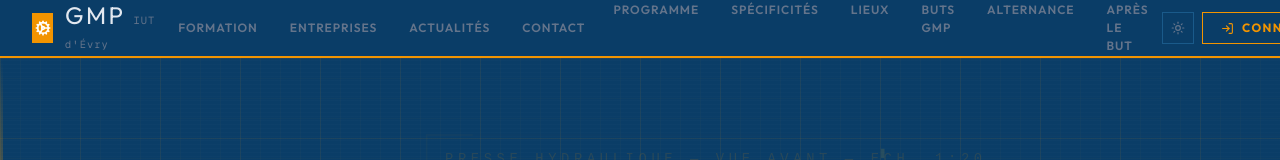
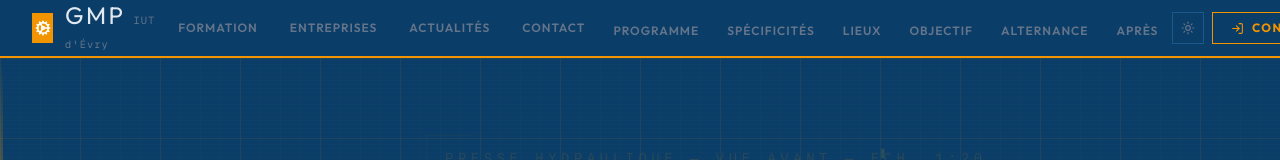
Before and after one commit to hyosua/gmp, a Next.js app: page / in a window 1280 px wide. Shown: the top 160 px of the page. Built offline with nearby package versions, Linux system fonts and the light colour scheme; no server answers.

Commit message:
correction du probleme de style

```diff
--- a/src/components/forge/Nav.tsx
+++ b/src/components/forge/Nav.tsx
@@ -101,33 +101,40 @@ export function Nav() {
           ))}
         </div>
 
-        <div style={{ display: "flex", gap: "0.25rem" }} className="hidden md:flex">
+        <div style={{ display: "flex", gap: "3" }} className="hidden md:flex">
 
+          <div style={{ marginTop: "1px" }}>
             <a style={linkstyles} href="/presentation/programme" onMouseEnter={(e) => (e.currentTarget.style.color = C.primary)}
               onMouseLeave={(e) => (e.currentTarget.style.color = C.muted)}>
               Programme
             </a>
+
+
             <a style={linkstyles} href="/presentation/specificite" onMouseEnter={(e) => (e.currentTarget.style.color = C.primary)}
               onMouseLeave={(e) => (e.currentTarget.style.color = C.muted)}>
               Spécificités
             </a>
+
             <a style={linkstyles} href="/presentation/lieu" onMouseEnter={(e) => (e.currentTarget.style.color = C.primary)}
               onMouseLeave={(e) => (e.currentTarget.style.color = C.muted)}>
               Lieux
             </a>
+
             <a style={linkstyles} href="/presentation/but-gmp" onMouseEnter={(e) => (e.currentTarget.style.color = C.primary)}
               onMouseLeave={(e) => (e.currentTarget.style.color = C.muted)}>
-            Buts GMP
+              Objectif
             </a>
+
             <a style={linkstyles} href="/presentation/alternance" onMouseEnter={(e) => (e.currentTarget.style.color = C.primary)}
               onMouseLeave={(e) => (e.currentTarget.style.color = C.muted)}>
               Alternance
             </a>
+
             <a style={linkstyles} href="/presentation/apres-but" onMouseEnter={(e) => (e.currentTarget.style.color = C.primary)}
               onMouseLeave={(e) => (e.currentTarget.style.color = C.muted)}>
-            Après le BUT
+              Après
             </a>
-
+          </div>
 
         </div>
 
```
Lines whose indentation alone changed are shown as unchanged.
